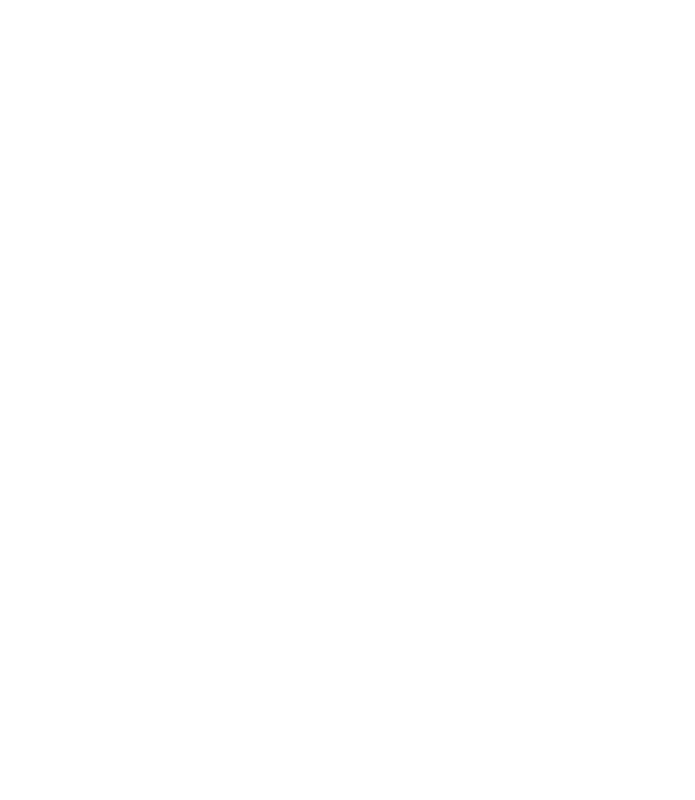
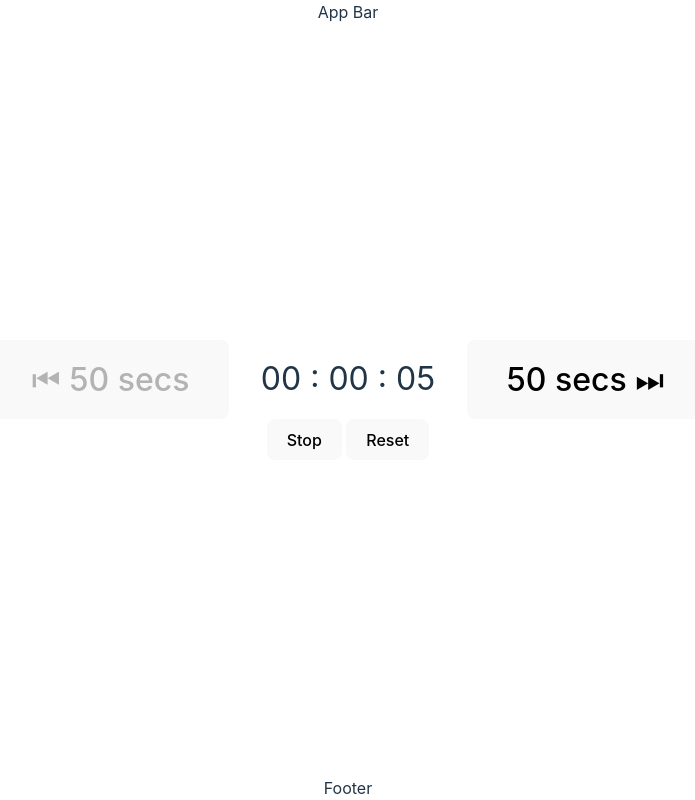
Before and after one commit to spreet6999/machine-coding-ui, a React (Vite) app: page /stopwatch in a window 1280 px wide. Before the commit this address had no page. Shown: the whole page, without its empty margins (292-987 px from the left). Built offline with nearby package versions, Linux system fonts and the light colour scheme.

Commit message:
ADD StopWatch component

```diff
--- /dev/null
+++ b/src/pages/StopWatch/components/Controls.jsx
@@ -0,0 +1,54 @@
+import { Fragment } from "react";
+import PropTypes from "prop-types";
+
+Controls.propTypes = {
+  time: PropTypes.number,
+  isPaused: PropTypes.bool,
+  handleSkip: PropTypes.func,
+  handlePausePlay: PropTypes.func,
+  handleReset: PropTypes.func,
+  children: PropTypes.node || null,
+};
+
+function Controls({
+  time = 0,
+  isPaused = false,
+  handleSkip = () => {},
+  handlePausePlay = () => {},
+  handleReset = () => {},
+  children,
+}) {
+  return (
+    <Fragment>
+      <section
+        style={{
+          fontSize: "2rem",
+          display: "flex",
+          gap: 32,
+          justifyContent: "center",
+          alignItems: "center",
+        }}
+      >
+        <button
+          style={{ cursor: "pointer" }}
+          onClick={() => handleSkip(-50)}
+          disabled={time < 50}
+        >
+          ⏮ 50 secs
+        </button>
+        {children}
+        <button style={{ cursor: "pointer" }} onClick={() => handleSkip(50)}>
+          50 secs ⏭
+        </button>
+      </section>
+      <section style={{ display: "flex", gap: 4, justifyContent: "center" }}>
+        <button onClick={handlePausePlay}>{isPaused ? "Start" : "Stop"}</button>
+        <button type="reset" onClick={handleReset}>
+          Reset
+        </button>
+      </section>
+    </Fragment>
+  );
+}
+
+export default Controls;
--- /dev/null
+++ b/src/pages/StopWatch/components/Time.jsx
@@ -0,0 +1,19 @@
+import PropTypes from "prop-types";
+
+Time.propTypes = {
+  hours: PropTypes.number,
+  minutes: PropTypes.number,
+  seconds: PropTypes.number,
+};
+
+function Time({ hours = 0, minutes = 0, seconds = 0 }) {
+  return (
+    <span>
+      {hours % 10 === hours ? `0${hours}` : hours} :{" "}
+      {minutes % 10 === minutes ? `0${minutes}` : minutes} :{" "}
+      {seconds % 10 === seconds ? `0${seconds}` : seconds}
+    </span>
+  );
+}
+
+export default Time;
--- /dev/null
+++ b/src/pages/StopWatch/index.jsx
@@ -0,0 +1,56 @@
+import { useEffect, useState } from "react";
+
+//* Import Components
+import Time from "./components/Time";
+import Controls from "./components/Controls";
+
+export default function StopWatch() {
+  const [time, setTime] = useState(0);
+  const [isPaused, setIsPaused] = useState(false);
+  useEffect(() => {
+    let intervalId = null;
+    if (!isPaused) {
+      intervalId = setInterval(() => {
+        setTime((prevState) => prevState + 1);
+      }, 1000);
+    } else {
+      clearInterval(intervalId);
+    }
+    return () => clearInterval(intervalId);
+  }, [isPaused]);
+
+  const handlePausePlay = () => {
+    setIsPaused((prevState) => !prevState);
+  };
+
+  const handleReset = () => {
+    setTime(0);
+    setIsPaused(true);
+  };
+
+  const handleSkip = (factor = 1) => {
+    if (factor < 0 && time + factor < 0) {
+      setTime(0);
+      return;
+    }
+    setTime((prevState) => prevState + factor);
+  };
+
+  const hours = Math.floor(time / 3600);
+  const minutes = Math.floor(time / 60) % 60;
+  const seconds = time % 60;
+
+  return (
+    <div className="App">
+      <Controls
+        time={time}
+        isPaused={isPaused}
+        handlePausePlay={handlePausePlay}
+        handleReset={handleReset}
+        handleSkip={handleSkip}
+      >
+        <Time hours={hours} minutes={minutes} seconds={seconds} />
+      </Controls>
+    </div>
+  );
+}
--- a/src/routes/AppRoutes.jsx
+++ b/src/routes/AppRoutes.jsx
@@ -4,6 +4,7 @@
 import NestedCommentSection from "../pages/NestedCommentSection";
 import Tabs from "../pages/Tabs";
 import ProgressBar from "../pages/ProgressBar";
+import StopWatch from "../pages/StopWatch";
 
 function AppRoutes() {
   return (
@@ -14,6 +15,7 @@
           <Route path="/nested-comments" element={<NestedCommentSection />} />
           <Route path="/tabs" element={<Tabs />} />
           <Route path="/progressbar" element={<ProgressBar />} />
+          <Route path="/stopwatch" element={<StopWatch />} />
         </Route>
       </Routes>
     </BrowserRouter>
```
